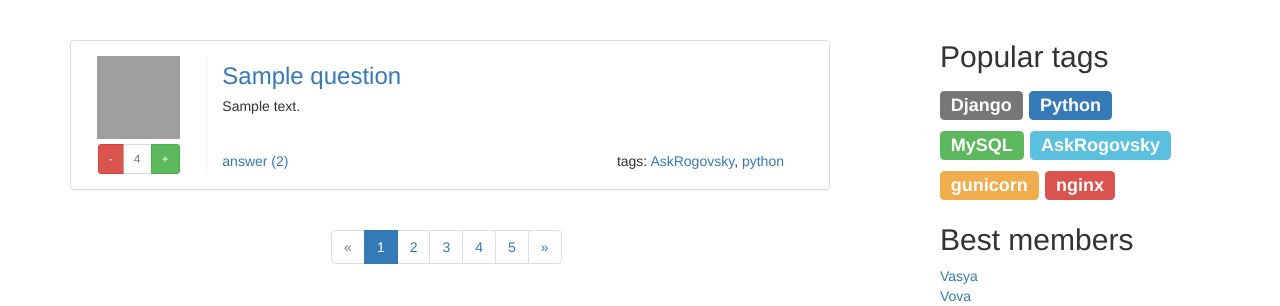
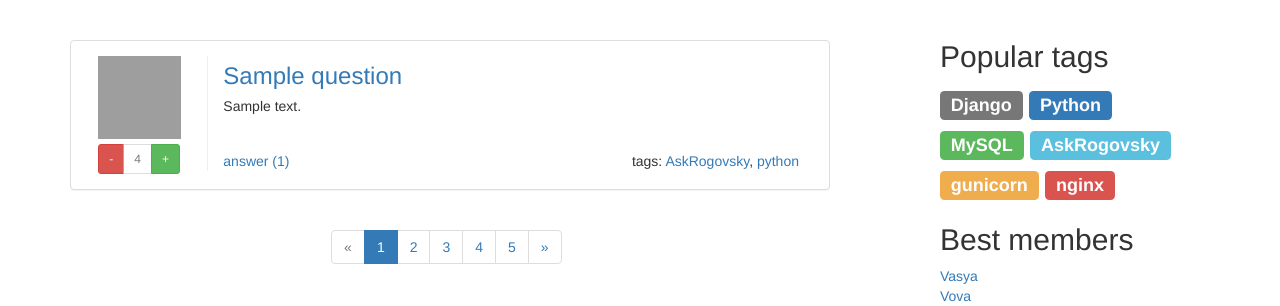
Before and after one commit to alrogovsky/ask, a Django app: page / in a window 1280 px wide. Shown: the part 51-357 px from the top of the page. Run offline with Django 3.2, Linux system fonts and the light colour scheme; tables that the repository leaves empty hold one stand-in row (values such as "Sample post"); grey boxes are pictures that could not be loaded.

Commit message:
display questions and anwers

```diff
--- a/ask_rogovsky2/settings.py
+++ b/ask_rogovsky2/settings.py
@@ -79,7 +79,7 @@ DATABASES = {
         'ENGINE': 'django.db.backends.mysql',
         'NAME': 'ask-rogovsky',
         'USER': 'root',
-        'PASSWORD': '12345',
+        'PASSWORD': '',
         'HOST': '127.0.0.1',
         'PORT': '3306',
     }
--- a/ask_rogovsky2/views.py
+++ b/ask_rogovsky2/views.py
@@ -34,6 +34,8 @@ def login(request):
 
 def questions(request):
     questions = Question.objects.all().order_by('-date_added')
+    for q in questions:
+        q.answers = Answer.objects.filter(question_id = q.id).count()
     return render(request, 'questions.html', {'questions':questions})
 
 
--- a/static/css/style.css
+++ b/static/css/style.css
@@ -21,6 +21,10 @@ h3 {
   margin-bottom: 20px;
 }
 
+.fuck{
+    height: 20px;
+}
+
 #login__container {
 	padding: 10px;
 	border-sizing: border-box;
@@ -32,7 +36,6 @@ h3 {
 
 .question__left {
   padding-left: 0px;
-  border-right: 1px solid #eee;
 }
 
 .question__panel{
@@ -40,6 +43,7 @@ h3 {
 }
 
 .question__right {
+    border-left: 1px solid #eee;
 }
 
 .rating {
@@ -77,17 +81,6 @@ h3 {
   padding-left: 30px;
   padding-bottom: 10px;
   padding-right: 30px;
-}
-
-.lg__tryhard__right {
-  position: absolute;
-  right: 30px;
-  top: 95px;
-}
-
-.lg__tryhard__left {
-  position: absolute;
-  top: 95px;
 }
 
 /* ANSWERS */
--- a/templates/questions.html
+++ b/templates/questions.html
@@ -17,23 +17,43 @@
   		</div>
   	</div>
 
-  	<div class="question__right col-md-10 col-sm-9">
+  	<div class="hidden-xs question__right col-md-10 col-sm-9">
   		<h3><a href="{% url 'question' i.id %}">{{ i.title }}</a></h3>
 	  	<div class="row question__descr">
             {{ i.text }}
 	  	</div>
+        <div class="fuck"></div>
 	  	<div class="row question__footer">
-        <span class="hidden-lg bottomleft"><a href="/question/12">answer (2)</a></span>
+        <span class="hidden-lg bottomleft"><a href="{% url 'question' i.id %}">answer ({{ i.answers }})</a></span>
         <span class="hidden-lg bottomright">tags:
           <a href="#">AskRogovsky</a>,
           <a href="#">python</a>
         </span>
-        <span class="visible-lg lg__tryhard__left hidden-xs"><a href="{% url 'question' i.id %}">  answer (2)</a></span>
-        <span class="visible-lg lg__tryhard__right hidden-xs">tags:
+        <span class="visible-lg hidden-xs bottomleft"><a href="{% url 'question' i.id %}"> answer ({{ i.answers }})</a></span>
+        <span class="visible-lg hidden-xs bottomright">tags:
           <a href="#">AskRogovsky</a>,
           <a href="#">python</a>
         </span>
 	  	</div>
+  	</div>
+    <div class="visible-xs col-md-10 col-sm-9">
+        <h3><a href="{% url 'question' i.id %}">{{ i.title }}</a></h3>
+        <div class="row question__descr">
+            {{ i.text }}
+        </div>
+        <div class="fuck"></div>
+        <div class="row question__footer">
+            <span class="hidden-lg bottomleft"><a href="{% url 'question' i.id %}">answer ({{ i.answers }})</a></span>
+            <span class="hidden-lg bottomright">tags:
+              <a href="#">AskRogovsky</a>,
+              <a href="#">python</a>
+            </span>
+            <span class="visible-lg hidden-xs bottomleft"><a href="{% url 'question' i.id %}">answer ({{ i.answers }})</a></span>
+            <span class="visible-lg hidden-xs bottomright">tags:
+              <a href="#">AskRogovsky</a>,
+              <a href="#">python</a>
+            </span>
+        </div>
   	</div>
   </div>
 </div>
```
Also changed, not shown: 2 other files.
